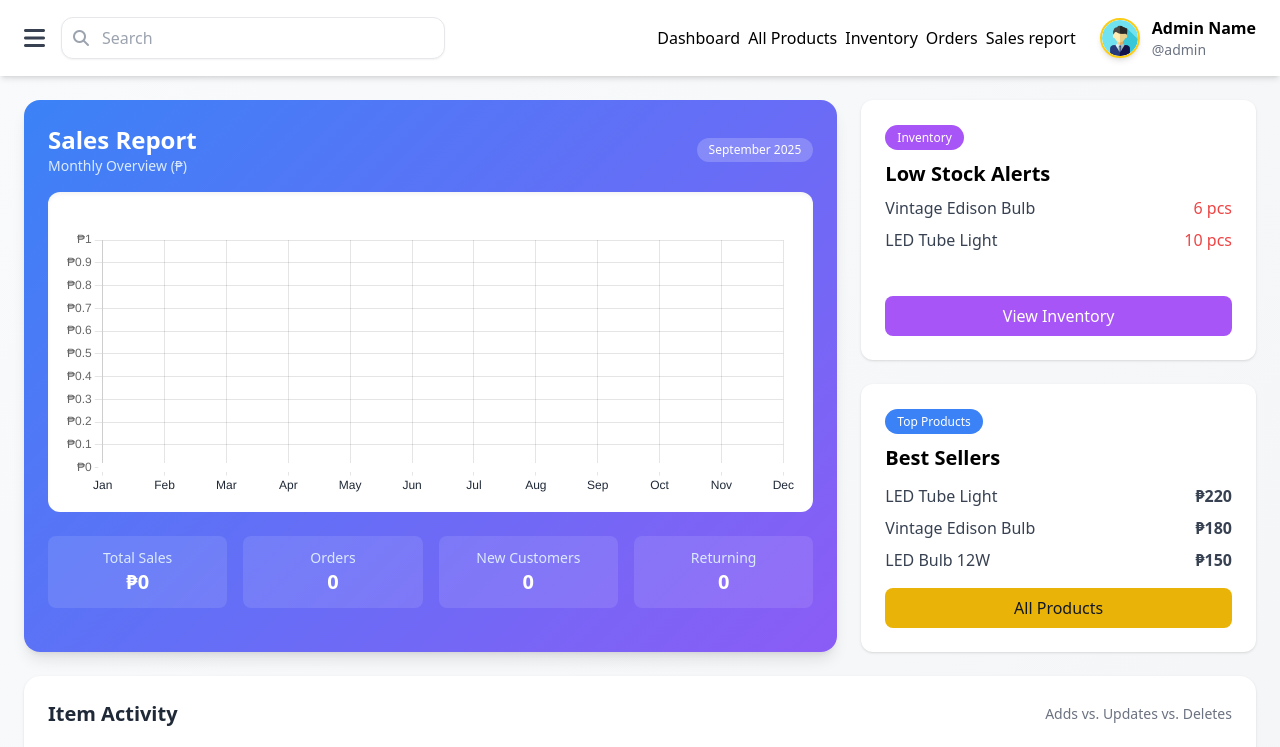
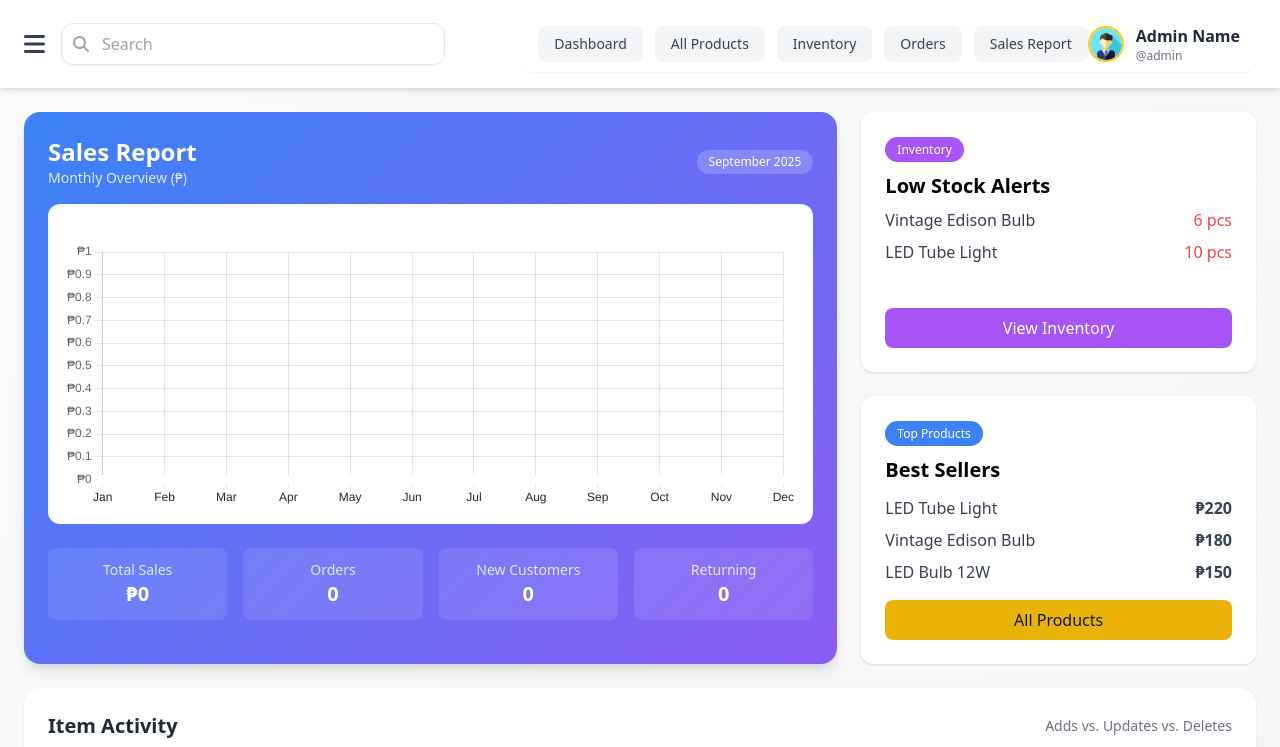
Before and after one commit to MrKyDev/Light-House, a plain HTML site: page admin/admin.html in a window 1280 px wide. Shown: the top 747 px of the page. Drawn offline with nearby package versions, Linux system fonts and the light colour scheme.

Commit message:
added Favicon and fix  the admin dashboard

```diff
--- a/admin/admin.html
+++ b/admin/admin.html
@@ -7,11 +7,10 @@
   <script src="https://cdn.tailwindcss.com"></script>
   <link rel="stylesheet" href="https://cdnjs.cloudflare.com/ajax/libs/font-awesome/6.5.0/css/all.min.css">
   <script src="https://cdn.jsdelivr.net/npm/chart.js@4.4.1"></script>
+  <link rel="icon" type="image/x-icon" href="/img/favicon.png">
   <link rel="stylesheet" href="./style/admin.css">
 </head>
 <body class="bg-gradient-to-br from-gray-50 to-gray-100 font-sans">
-
-  <!-- Navbar (matches your screenshot) -->
   <header class="sticky top-0 z-50 flex items-center justify-between px-6 py-4 bg-white shadow-md">
     <div class="flex items-center gap-4">
       <button id="openSidebar" class="text-2xl text-gray-700"><i class="fa-solid fa-bars"></i></button>
@@ -21,23 +20,42 @@
                class="w-56 sm:w-72 md:w-96 pl-10 pr-4 py-2 rounded-xl border border-gray-200 shadow-sm focus:outline-none focus:ring-2 focus:ring-yellow-400 transition">
       </div>
     </div>
-    <div class="flex items-center gap-6">
-      <div class="hidden sm:flex gap-2" bg:black>
-        <button class="chip" data-jump="#dashboardSec">Dashboard</button>
-        <button class="chip" data-jump="#productsSec">All Products</button>
-        <button class="chip" data-jump="#inventorySec">Inventory</button>
-        <button class="chip">Orders</button>
-        <button class="chip">Sales report</button>
+    <div class="flex items-center justify-between px-4 py-2 bg-white shadow-sm rounded-xl">
+  <!-- Navigation Buttons -->
+  <div class="hidden sm:flex gap-3">
+    <a href="#dashboardSec"
+       class="px-4 py-2 text-sm font-medium text-gray-700 bg-gray-100 rounded-lg hover:bg-yellow-400 hover:text-white transition">
+       Dashboard
+    </a>
+    <a href="#productsSec"
+       class="px-4 py-2 text-sm font-medium text-gray-700 bg-gray-100 rounded-lg hover:bg-yellow-400 hover:text-white transition">
+       All Products
+    </a>
+    <a href="#inventorySec"
+       class="px-4 py-2 text-sm font-medium text-gray-700 bg-gray-100 rounded-lg hover:bg-yellow-400 hover:text-white transition">
+       Inventory
+    </a>
+    <button
+       class="px-4 py-2 text-sm font-medium text-gray-700 bg-gray-100 rounded-lg hover:bg-yellow-400 hover:text-white transition">
+       Orders
+    </button>
+    <button
+       class="px-4 py-2 text-sm font-medium text-gray-700 bg-gray-100 rounded-lg hover:bg-yellow-400 hover:text-white transition">
+       Sales Report
+    </button>
   </div>
+
+  <!-- Admin Profile -->
   <div class="flex items-center gap-3">
     <img src="/img/admin.png"
-             class="w-10 h-10 rounded-full border-2 border-yellow-400 shadow-md" alt="Admin"/>
+         class="w-9 h-9 rounded-full border-2 border-yellow-400 shadow-sm" alt="Admin"/>
     <div class="hidden md:block">
-          <p class="font-semibold">Admin Name</p>
-          <p class="text-sm text-gray-500">@admin</p>
+      <p class="font-semibold text-gray-800">Admin Name</p>
+      <p class="text-xs text-gray-500">@admin</p>
     </div>
   </div>
 </div>
+
   </header>
 
   <!-- Sidebar + overlay (like your screenshot) -->
@@ -51,7 +69,7 @@
       <button class="flex items-center gap-3 hover:text-yellow-400" data-jump="#dashboardSec"><i class="fa-solid fa-house"></i> Admin Dashboard</button>
       <button class="flex items-center gap-3 hover:text-yellow-400" data-jump="#productsSec"><i class="fa-solid fa-book"></i> Products</button>
       <button class="flex items-center gap-3 hover:text-yellow-400" data-jump="#inventorySec"><i class="fa-solid fa-boxes-stacked"></i> Inventory</button>
-      <a href="./index.html" class="flex items-center gap-3 hover:text-yellow-400"><i class="fa-solid fa-gear"></i> Log out</a>
+      <a href="/index.html" class="flex items-center gap-3 hover:text-yellow-400"><i class="fa-solid fa-gear"></i> Log out</a>
     </nav>
   </aside>
 
```
Also changed, not shown: index.html (+1 -0 lines), main.html (+1 -0 lines), img/favicon.png (added). Lines whose indentation alone changed are shown as unchanged.
